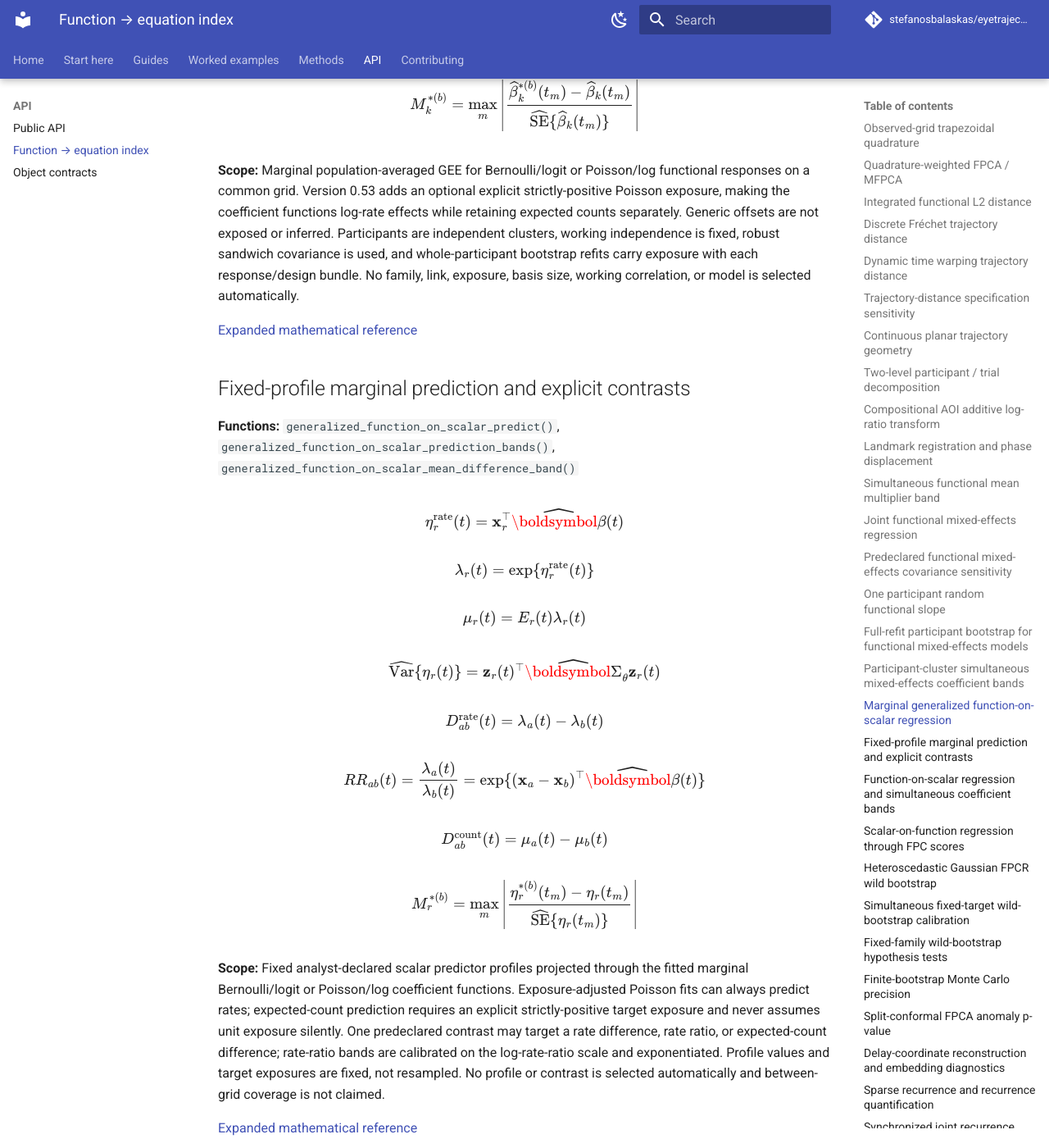
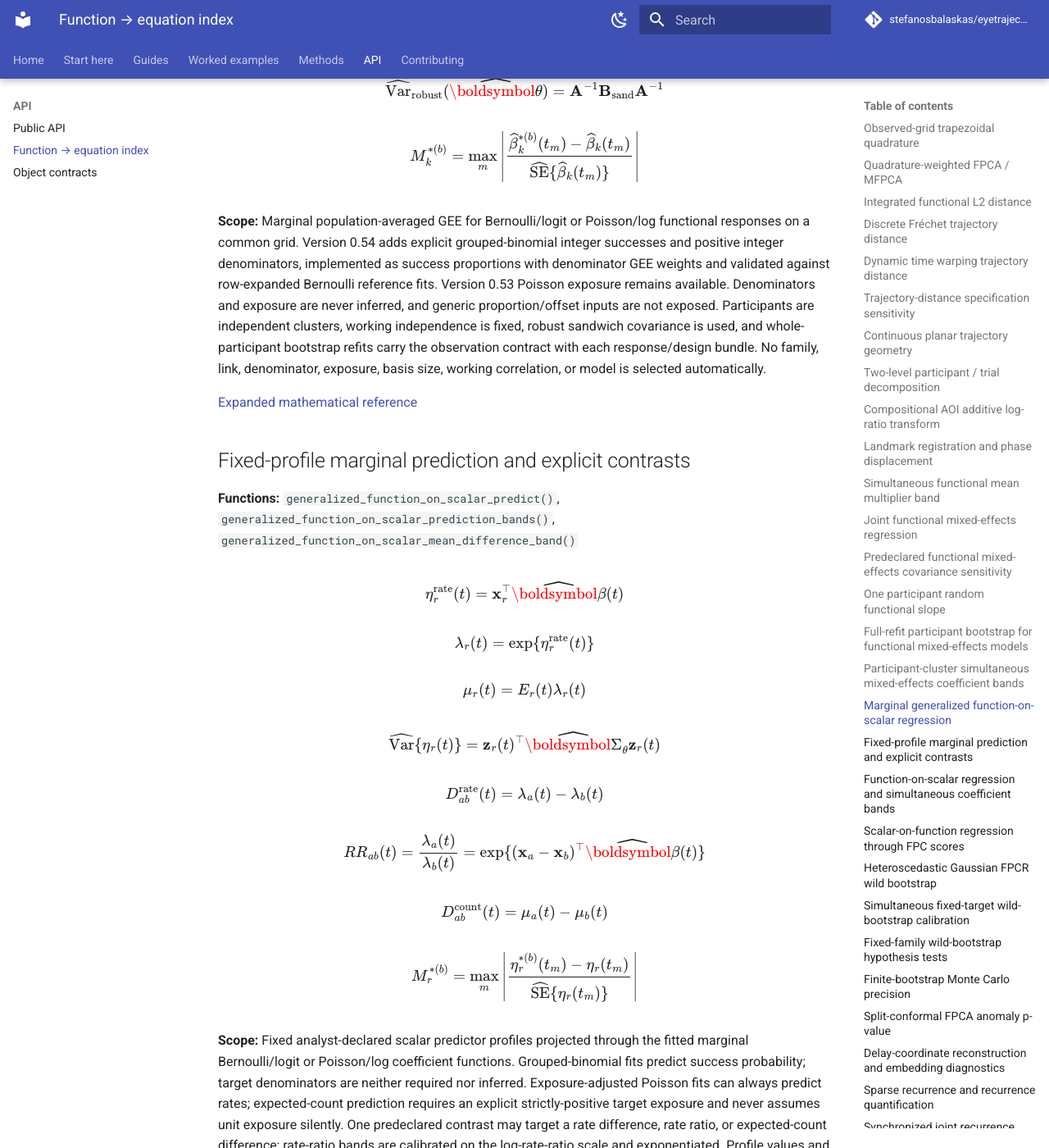
Before and after one commit to stefanosbalaskas/eyetrajectoriespy, an MkDocs documentation site: the page built from docs/reference/function-equation-index.md, in a window 1280 px wide and 1400 px high, scrolled down 9477 px. Shown: the whole window at 82% size. Built offline with MkDocs 1.6.1 and Material for MkDocs 9.7.7, drawn with Linux system fonts in a browser that asks for light colours; comment, search, counter and statistics services are not loaded; some of the changed text lies outside the part shown.

Commit message:
Regenerate grouped-binomial equation index

```diff
--- a/docs/reference/function-equation-index.md
+++ b/docs/reference/function-equation-index.md
@@ -361,6 +361,10 @@
 $$
 
 $$
+S_{ij}(t)\sim\operatorname{Binomial}\{N_{ij}(t),p_{ij}(t)\},\quad \operatorname{logit}p_{ij}(t)=\mathbf x_{ij}^\top\boldsymbol\beta(t)
+$$
+
+$$
 \log\mu_{ij}(t)=\log E_{ij}(t)+\mathbf x_{ij}^\top\boldsymbol\beta(t),\quad E_{ij}(t)>0
 $$
 
@@ -380,7 +384,7 @@
 M_k^{*(b)}=\max_m\left|\frac{\widehat\beta_k^{*(b)}(t_m)-\widehat\beta_k(t_m)}{\widehat{\mathrm{SE}}\{\widehat\beta_k(t_m)\}}\right|
 $$
 
-**Scope:** Marginal population-averaged GEE for Bernoulli/logit or Poisson/log functional responses on a common grid. Version 0.53 adds an optional explicit strictly-positive Poisson exposure, making the coefficient functions log-rate effects while retaining expected counts separately. Generic offsets are not exposed or inferred. Participants are independent clusters, working independence is fixed, robust sandwich covariance is used, and whole-participant bootstrap refits carry exposure with each response/design bundle. No family, link, exposure, basis size, working correlation, or model is selected automatically.
+**Scope:** Marginal population-averaged GEE for Bernoulli/logit or Poisson/log functional responses on a common grid. Version 0.54 adds explicit grouped-binomial integer successes and positive integer denominators, implemented as success proportions with denominator GEE weights and validated against row-expanded Bernoulli reference fits. Version 0.53 Poisson exposure remains available. Denominators and exposure are never inferred, and generic proportion/offset inputs are not exposed. Participants are independent clusters, working independence is fixed, robust sandwich covariance is used, and whole-participant bootstrap refits carry the observation contract with each response/design bundle. No family, link, denominator, exposure, basis size, working correlation, or model is selected automatically.
 
 [Expanded mathematical reference](../methods/mathematical-reference.md#generalized-function-on-scalar)
 
@@ -420,7 +424,7 @@
 M_r^{*(b)}=\max_m\left|\frac{\eta_r^{*(b)}(t_m)-\eta_r(t_m)}{\widehat{\operatorname{SE}}\{\eta_r(t_m)\}}\right|
 $$
 
-**Scope:** Fixed analyst-declared scalar predictor profiles projected through the fitted marginal Bernoulli/logit or Poisson/log coefficient functions. Exposure-adjusted Poisson fits can always predict rates; expected-count prediction requires an explicit strictly-positive target exposure and never assumes unit exposure silently. One predeclared contrast may target a rate difference, rate ratio, or expected-count difference; rate-ratio bands are calibrated on the log-rate-ratio scale and exponentiated. Profile values and target exposures are fixed, not resampled. No profile or contrast is selected automatically and between-grid coverage is not claimed.
+**Scope:** Fixed analyst-declared scalar predictor profiles projected through the fitted marginal Bernoulli/logit or Poisson/log coefficient functions. Grouped-binomial fits predict success probability; target denominators are neither required nor inferred. Exposure-adjusted Poisson fits can always predict rates; expected-count prediction requires an explicit strictly-positive target exposure and never assumes unit exposure silently. One predeclared contrast may target a rate difference, rate ratio, or expected-count difference; rate-ratio bands are calibrated on the log-rate-ratio scale and exponentiated. Profile values and target exposures are fixed, not resampled. No profile or contrast is selected automatically and between-grid coverage is not claimed.
 
 [Expanded mathematical reference](../methods/mathematical-reference.md#generalized-function-on-scalar-prediction)
 
```
